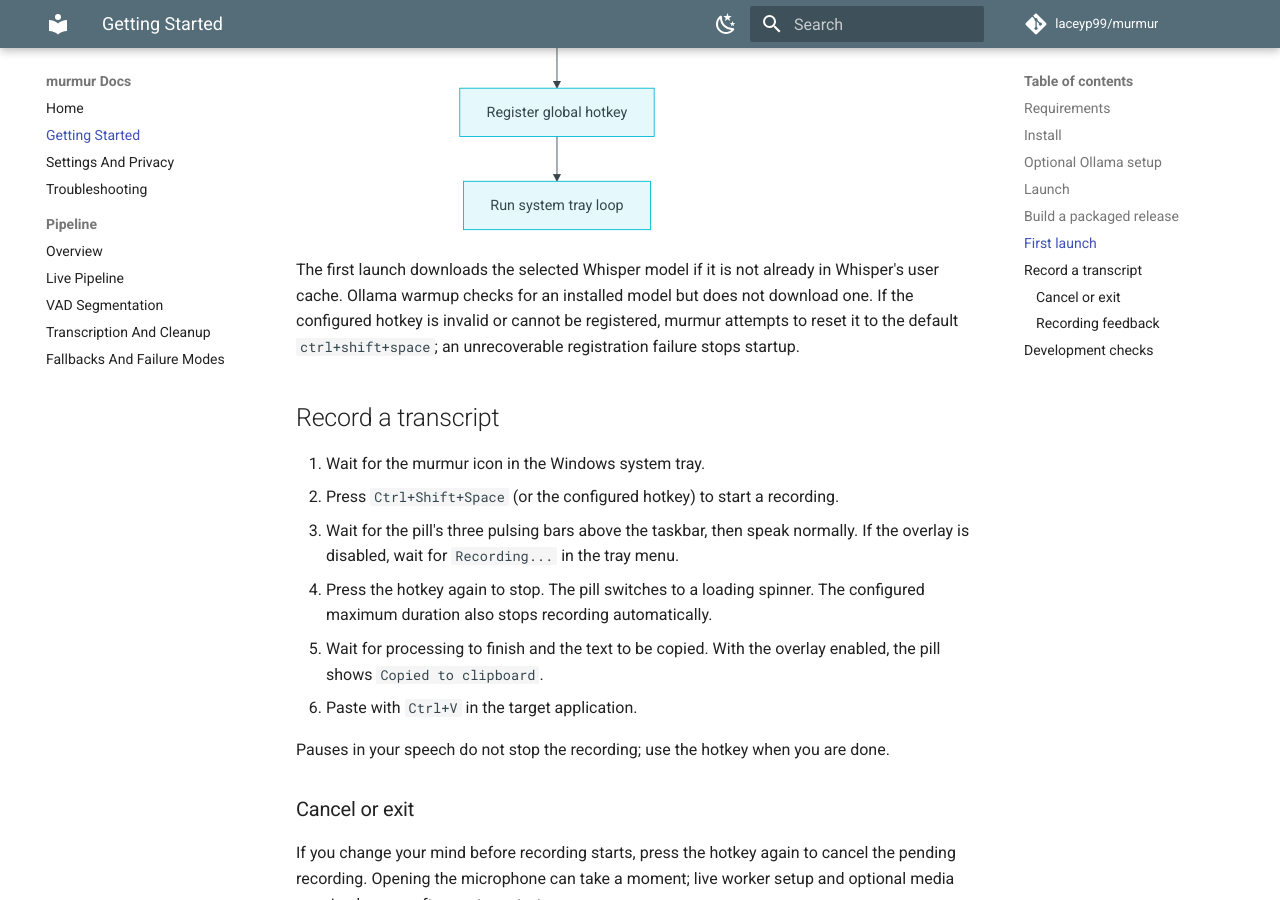
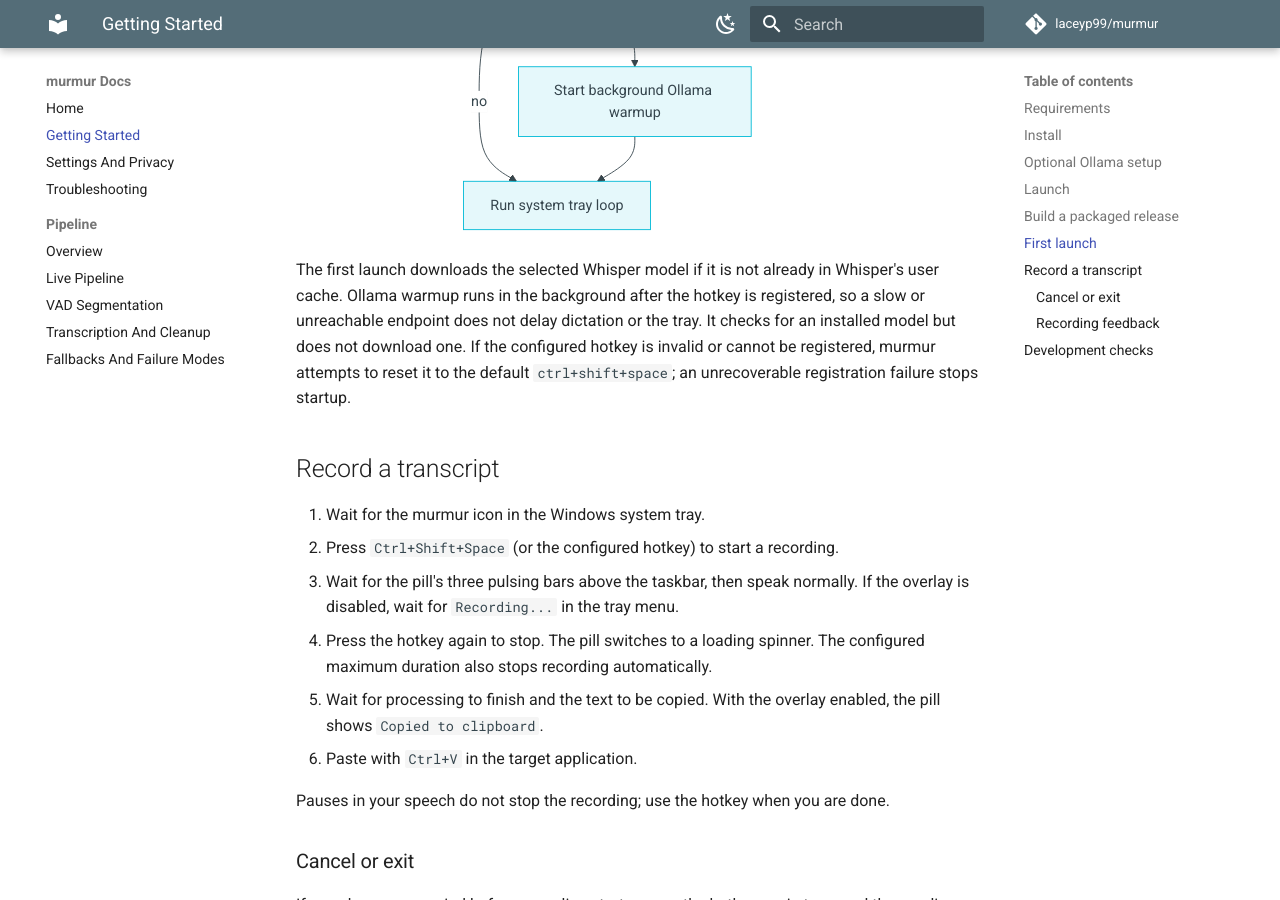
Before and after one commit to laceyp99/murmur, an MkDocs documentation site: the page built from docs/getting-started.md, in a window 1280 px wide and 900 px high, scrolled down 4808 px. Built offline with MkDocs 1.6.1 and Material for MkDocs 9.7.7, drawn with Linux system fonts in a browser that asks for light colours; comment, search, counter and statistics services are not loaded.

Commit message:
fix(startup): warm ollama in the background after hotkey registration
A slow or unreachable Ollama endpoint no longer delays hotkey
registration or the tray. Lazy processor construction is now locked
because warmup and finalization can both build it.

Closes #78

Co-Authored-By: Claude Opus 5.5 <noreply@anthropic.com>

````diff
--- a/docs/getting-started.md
+++ b/docs/getting-started.md
@@ -156,17 +156,18 @@ flowchart TB
     CreateDefaults --> Resources["Initialize recorder, workers, and transcriber"]
     UseConfig --> Resources
     Resources --> Whisper["Preload Whisper model"]
-    Whisper --> OllamaCheck{"Ollama enabled and preload enabled?"}
-    OllamaCheck -->|yes| WarmOllama["Warm installed Ollama model"]
-    OllamaCheck -->|no| Autostart["Sync Windows autostart if enabled"]
-    WarmOllama --> Autostart
+    Whisper --> Autostart["Sync Windows autostart if enabled"]
     Autostart --> Register["Register global hotkey"]
-    Register --> Tray["Run system tray loop"]
+    Register --> OllamaCheck{"Ollama enabled and preload enabled?"}
+    OllamaCheck -->|yes| WarmOllama["Start background Ollama warmup"]
+    OllamaCheck -->|no| Tray["Run system tray loop"]
+    WarmOllama --> Tray
 ```
 
 The first launch downloads the selected Whisper model if it is not already in
-Whisper's user cache. Ollama warmup checks for an installed model but does not
-download one. If the configured hotkey is invalid or cannot be registered,
+Whisper's user cache. Ollama warmup runs in the background after the hotkey is
+registered, so a slow or unreachable endpoint does not delay dictation or the
+tray. It checks for an installed model but does not download one. If the configured hotkey is invalid or cannot be registered,
 murmur attempts to reset it to the default `ctrl+shift+space`; an unrecoverable
 registration failure stops startup.
 
````
Also changed, not shown: docs/transcription-and-cleanup.md (+2 -2 lines), 3 other files.
